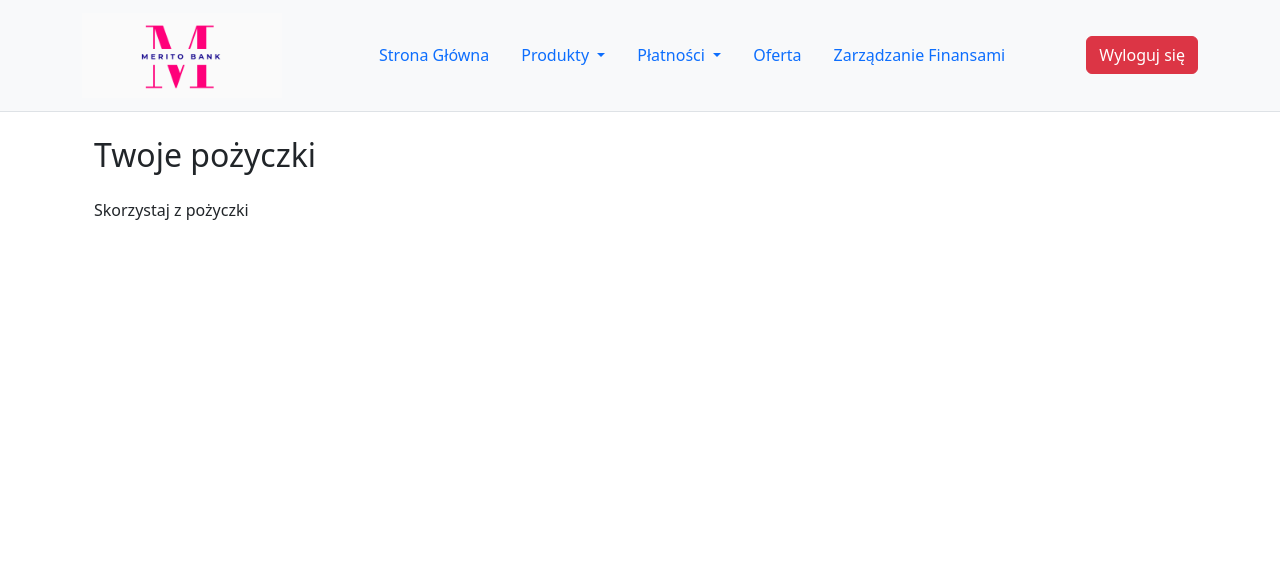
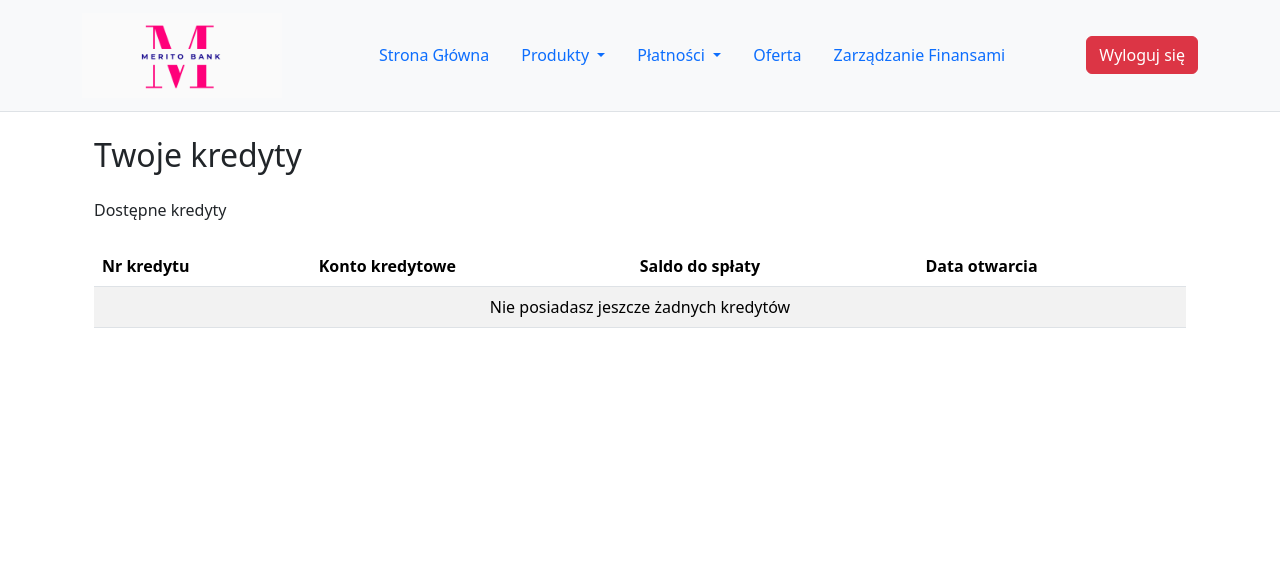
Before and after one commit to aleksandra-wilk/bank-account-simulator, a Flask app: page /products/loans in a window 1280 px wide. Shown: the top 568 px of the page. Run offline with Flask 3, Linux system fonts and the light colour scheme.

Commit message:
cosmetic changes in html files

```diff
--- a/templates/fin_man.html
+++ b/templates/fin_man.html
@@ -1,8 +1,12 @@
 {% extends "base.html" %}
 
 {% block content %}
+
 <div class="container mt-4">
+
     <h2 class="mb-4">Manager finansów</h2>
     <p class="mb-4">Twoje podsumowanie finansów</p>
+
 </div>
+
 {% endblock %}
--- a/templates/home_page.html
+++ b/templates/home_page.html
@@ -1,8 +1,12 @@
 {% extends "base.html" %}
 
 {% block content %}
+
 <div class="container mt-4">
+
     <h2 class="mb-4">Witaj, {{ username }}!</h2>
     <p class="mb-4">To jest Twoje konto w banku.</p>
+
 </div>
+
 {% endblock %}
--- a/templates/offers.html
+++ b/templates/offers.html
@@ -1,8 +1,12 @@
 {% extends "base.html" %}
 
 {% block content %}
+
 <div class="container mt-4">
+
     <h2 class="mb-4">Dostępne oferty</h2>
     <p class="mb-4">Dostępne oferty</p>
+
 </div>
+
 {% endblock %}
--- a/templates/payments_domestic.html
+++ b/templates/payments_domestic.html
@@ -1,8 +1,11 @@
 {% extends "base.html" %}
 
 {% block content %}
+
 <div class="container mt-4">
+
     <h2 class="mb-4">Przelew krajowy</h2>
     <p class="mb-4">Dostępne opcje</p>
+
 </div>
 {% endblock %}
--- a/templates/payments_foreign.html
+++ b/templates/payments_foreign.html
@@ -1,9 +1,12 @@
 {% extends "base.html" %}
 
 {% block content %}
+
 <div class="container mt-4">
+
     <h2>Przelew zagraniczny</h2>
     <p>Dostępne opcje</p>
+
 </div>
 
 {% endblock %}
--- a/templates/payments_own.html
+++ b/templates/payments_own.html
@@ -1,9 +1,12 @@
 {% extends "base.html" %}
 
 {% block content %}
+
 <div class="container mt-4">
+
     <h2 class="mb-4">Przelew własny</h2>
     <p class="mb-4">Dostępne opcje</p>
+
 </div>
 
 {% endblock %}
--- a/templates/products_accounts.html
+++ b/templates/products_accounts.html
@@ -3,10 +3,12 @@
 {% block content %}
 
 <div class="container mt-4">
+
     <h2 class="mb-4">Twoje konta</h2>
     <p class="mb-4">Lista posiadanych kont</p>
 
     <table class="table table-striped">
+
         <thead>
             <tr>
                 <th>Nr konta</th>
@@ -15,6 +17,7 @@
                 <th>Waluta</th>
             </tr>
         </thead>
+
         <tbody>
             {% if accounts %}
                 {% for account in accounts %}
@@ -31,7 +34,9 @@
             </tr>
             {% endif %}
         </tbody>
+
     </table>
+
 </div>
 
 {% endblock %}
--- a/templates/products_loans.html
+++ b/templates/products_loans.html
@@ -1,10 +1,42 @@
 {% extends "base.html" %}
 
 {% block content %}
+
 <div class="container mt-4">
-    <h2 class="mb-4">Twoje pożyczki</h2>
-    <p class="mb-4">Skorzystaj z pożyczki</p>
+
+    <h2 class="mb-4">Twoje kredyty</h2>
+    <p class="mb-4">Dostępne kredyty</p>
+
+    <table class="table table-striped">
+
+        <thead>
+            <tr>
+                <th>Nr kredytu</th>
+                <th>Konto kredytowe</th>
+                <th>Saldo do spłaty</th>
+                <th>Data otwarcia</th>
+            </tr>
+        </thead>
+
+        <tbody>
+            {% if credits %}
+                {% for credit in credits %}
+                <tr>
+                    <td>{{ credit.credit_id }}</td>
+                    <td>{{ credit.account_nr }}</td>
+                    <td>{{ credit.amount }}</td>
+                    <td>{{ credit.date }}</td>
+                </tr>
+                {% endfor %}
+            {% else %}
+            <tr>
+                <td colspan="4" class="text-center">Nie posiadasz jeszcze żadnych kredytów</td>
+            </tr>
+            {% endif %}
+        </tbody>
+
+    </table>
+
 </div>
 
-
 {% endblock %}
```
Also changed, not shown: templates/base.html (+17 -1 lines), templates/create_account.html (+8 -0 lines), templates/login.html (+8 -0 lines), templates/products_cards.html (+6 -2 lines).
